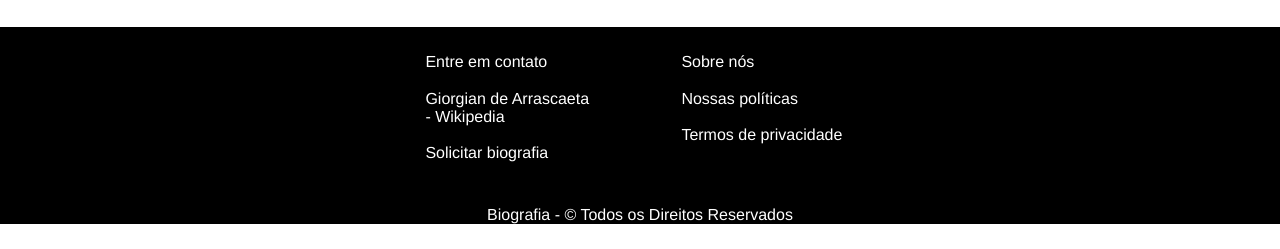
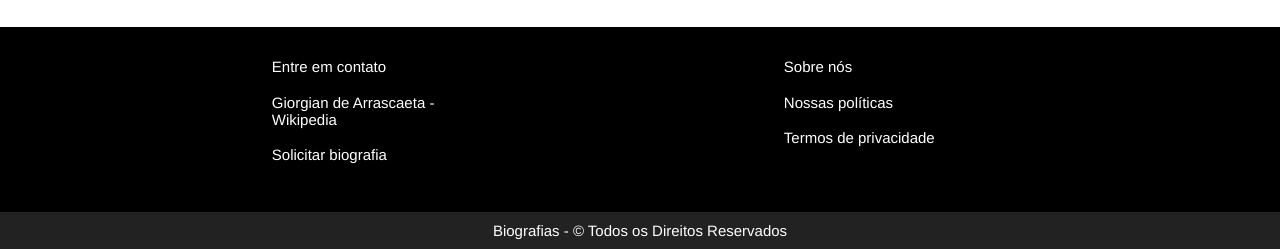
Before and after one commit to eulsantoss/Site-Biografia-de-Famosos, a plain HTML site: page index.html in a window 1280 px wide. Shown: the part 7826-8075 px from the top of the page. Before the commit the page ends 8050 px from the top, so only its background shows below. Drawn offline with Linux system fonts and the light colour scheme.

Commit message:
Add files via upload

```diff
--- a/css/style.css
+++ b/css/style.css
@@ -187,14 +187,14 @@ footer {
 }
 
 footer section {
-    width: 40%;
+    width: 80%;
     display: flex;
     margin: 0 auto;
 }
 
 footer section div {
     width: 100%;
-    margin: 10px 2vw;
+    margin: 15px 10vw;
 }
 
 footer section div ul {
@@ -205,6 +205,7 @@ footer section div ul li {
     padding: 3px;
     margin: 1vw;
     color: white;
+    font-size: 15px;
 }
 
 footer section div ul li a {
@@ -218,4 +219,7 @@ footer section div ul li a:hover {
 
 #copyright {
     text-align: center;
+    font-size: 15px;
+    background-color: rgb(34, 34, 34);
+    padding: 10px;
 }
--- a/index.html
+++ b/index.html
@@ -212,7 +212,7 @@
                 </div>
             </section>
             <br>
-            <div id="copyright">Biografia - © Todos os Direitos Reservados</div>
+            <div id="copyright">Biografias - © Todos os Direitos Reservados</div>
         </footer>
     </div>
 </body>
```
